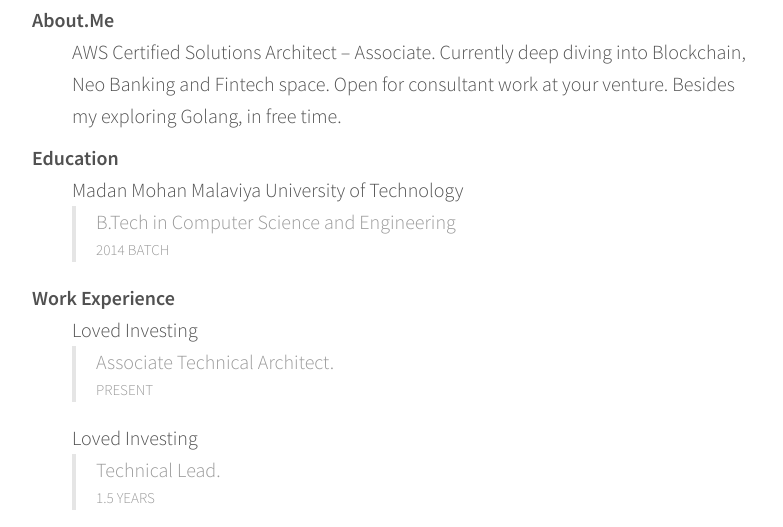
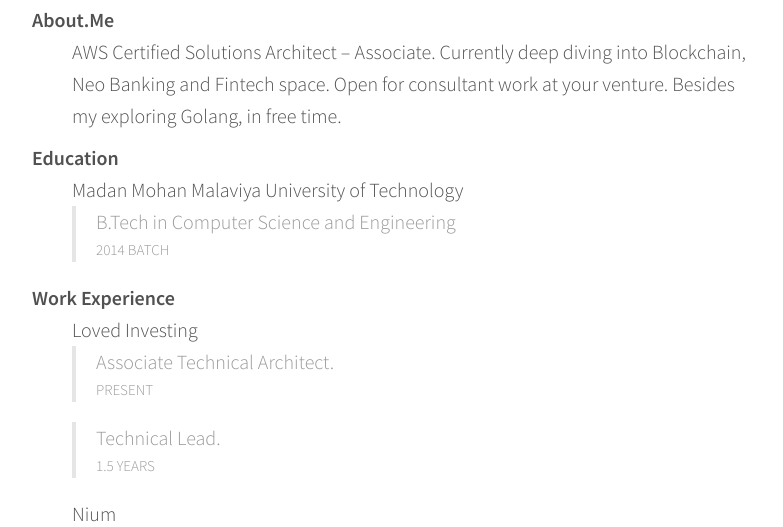
Before and after one commit to nivesh2/portfolio, a plain HTML site: page index.html in a window 1280 px wide. Shown: the part 222-749 px from the top of the page, without its empty margins (248-1031 px from the left). Drawn offline with nearby package versions, Linux system fonts and the light colour scheme.

Commit message:
index updated

```diff
--- a/index.html
+++ b/index.html
@@ -67,9 +67,6 @@
         <br>
         <p class="post-date">Present</p>
       </blockquote>
-    </dd>
-    <dd>
-      Loved Investing
       <blockquote>
         Technical Lead.
         <br>
```
